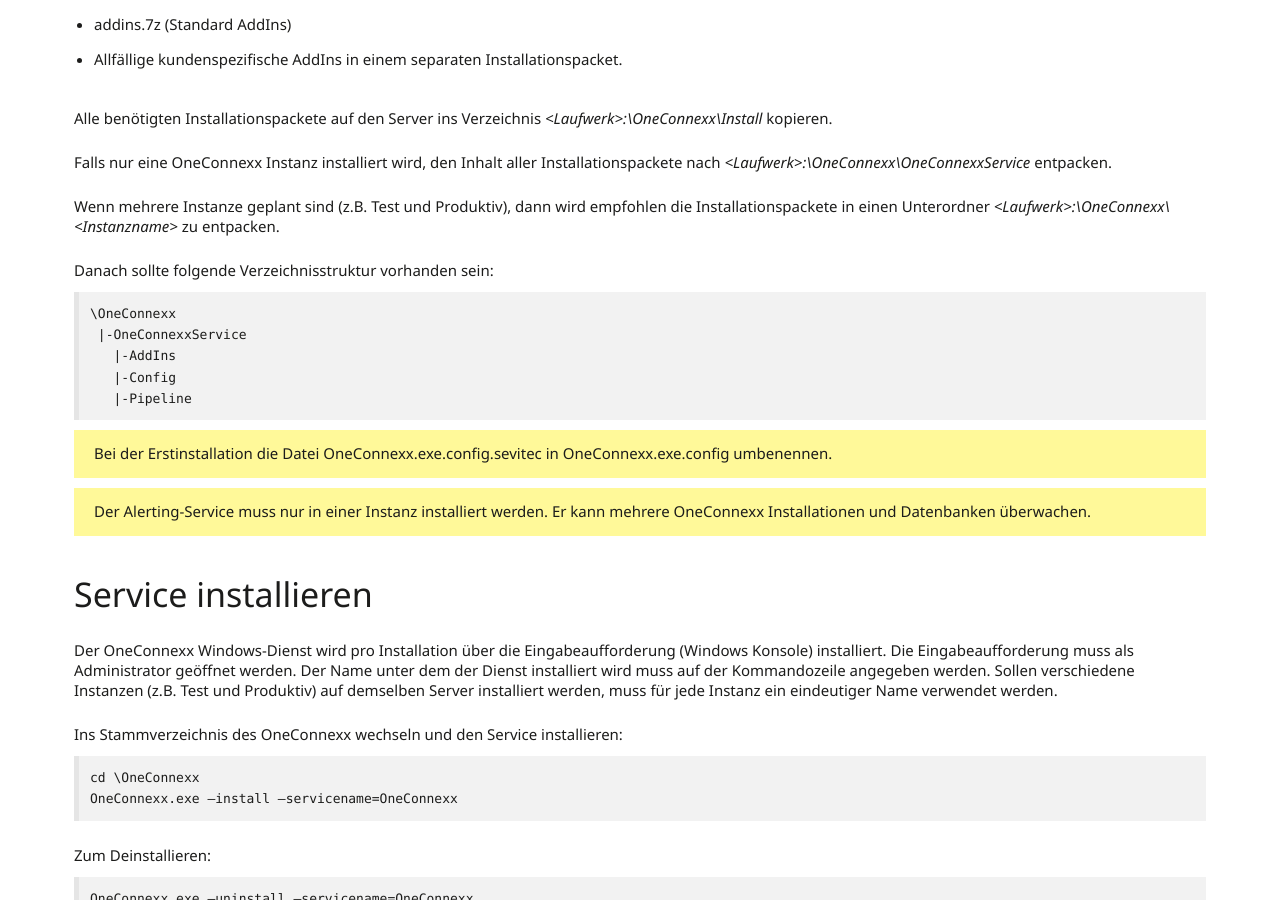
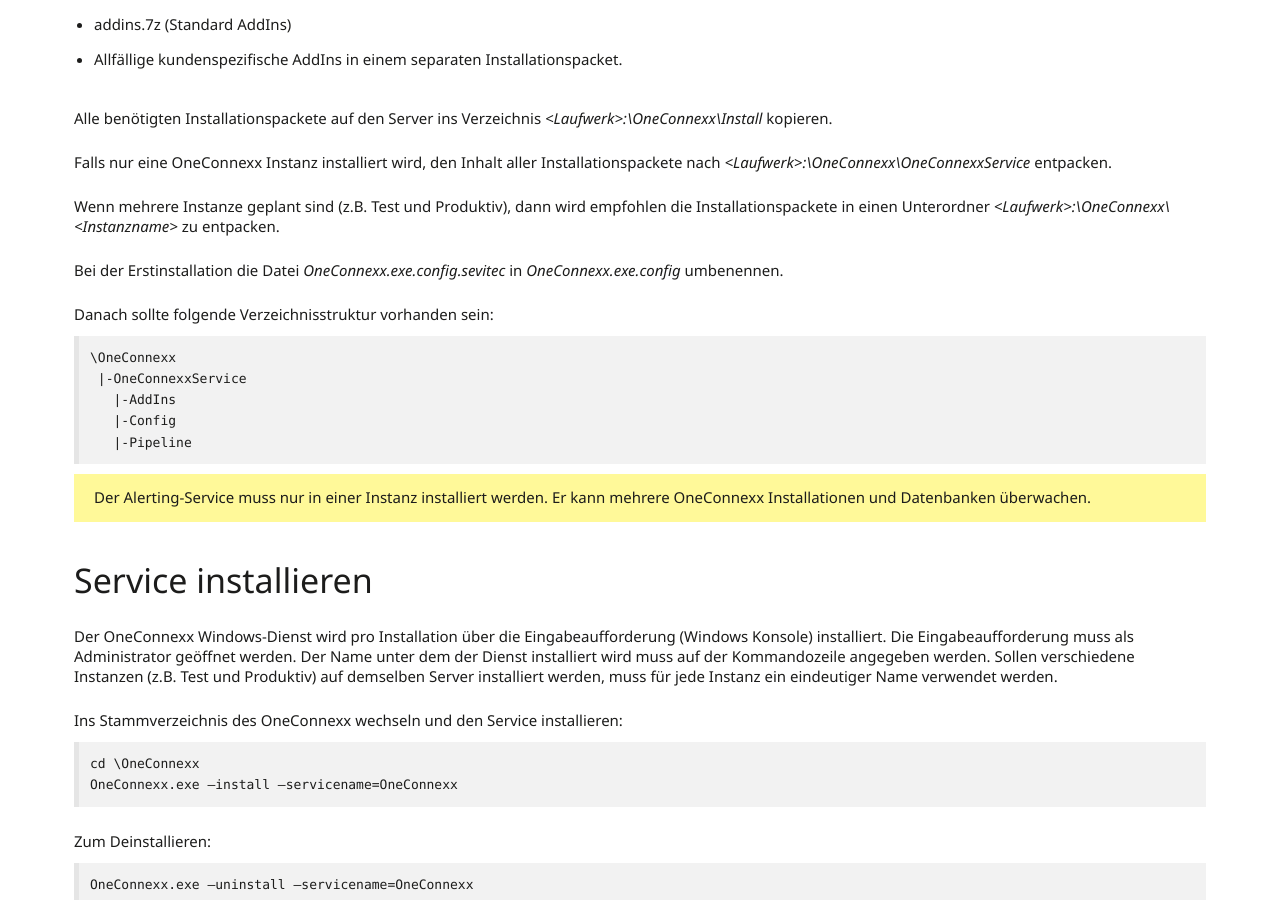
Before and after one commit to primesoft-group/oneconnexx-docs, a Jekyll site: the page built from _pages/setup/de/oneconnexx.md, in a window 1280 px wide and 900 px high, scrolled down 655 px. Built offline with Jekyll 4.4.1, drawn with Linux system fonts in a browser that asks for light colours; nearby versions of some CDN libraries; some web fonts are replaced.

Commit message:
Update oneconnexx.md

````diff
--- a/_pages/setup/de/oneconnexx.md
+++ b/_pages/setup/de/oneconnexx.md
@@ -34,7 +36,6 @@
    |-Config
    |-Pipeline
 ```
-{% include alert.html type="warning" text="Bei der Erstinstallation die Datei OneConnexx.exe.config.sevitec in OneConnexx.exe.config umbenennen." %}
 
 {% include alert.html type="warning" text="Der Alerting-Service muss nur in einer Instanz installiert werden. Er kann mehrere OneConnexx Installationen und Datenbanken überwachen." %}
 
````
Also changed, not shown: other parts of _pages/setup/de/oneconnexx.md (+2 -0 lines).
